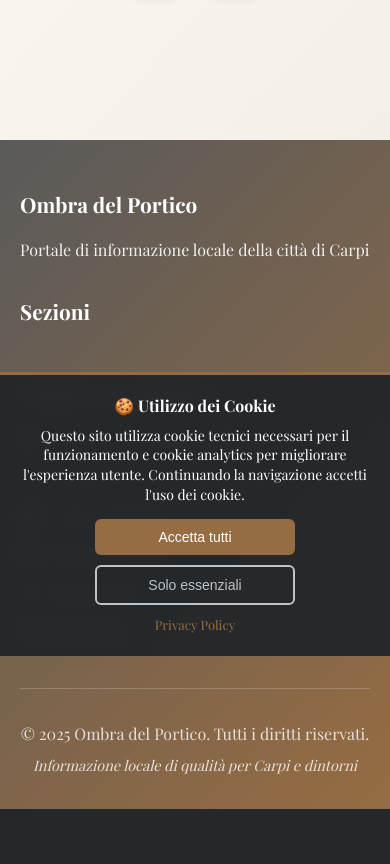
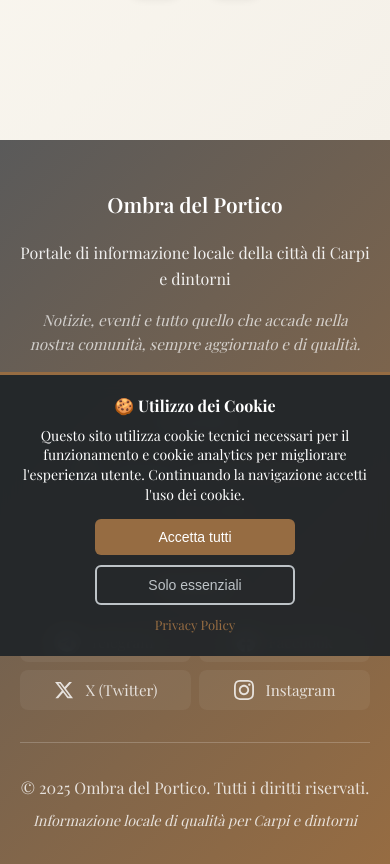
Before and after one commit to DrQuatermass/carpi-news, a Django app: page / in a window 390 px wide. Shown: the part 188-1052 px from the top of the page. Before the commit the page ends 997 px from the top, so only its background shows below. Run offline with Django 5.2, Linux system fonts and the light colour scheme; data that the repository does not hold is empty; some web fonts are replaced.

Commit message:
Reorganize footer layout and fix article grid responsive design
- Remove "Sezioni" section from footer as requested
- Restructure footer with 3 main sections: About, Contacts, Social
- Modernize social links with card-style design and brand colors
- Fix article grid layout issue that was forcing single column on desktop
- Improve responsive design for both footer and article grid
- Add proper mobile layout with centered alignment and 2x2 social grid

🤖 Generated with [Claude Code](https://claude.ai/code)

Co-Authored-By: Claude <noreply@anthropic.com>

```diff
--- a/carpi_news/home/static/home/css/style.css
+++ b/carpi_news/home/static/home/css/style.css
@@ -661,69 +661,107 @@ main {
 footer {
     background: linear-gradient(135deg, #5A5A5A 0%, #966C42 100%);
     color: white;
-    text-align: center;
     padding: 3rem 0 1.5rem;
     margin-top: 4rem;
 }
 
 .footer-content {
     display: grid;
-    grid-template-columns: repeat(auto-fit, minmax(250px, 1fr));
-    gap: 2rem;
+    grid-template-columns: 2fr 1fr 1fr;
+    gap: 3rem;
     margin-bottom: 2rem;
     text-align: left;
 }
 
 .footer-section h3 {
-    margin-bottom: 1rem;
+    margin-bottom: 1.2rem;
     font-size: 1.3rem;
     color: white;
+    font-weight: 600;
 }
 
-.footer-section p {
+.footer-about p {
     color: rgba(255, 255, 255, 0.9);
     line-height: 1.6;
+    margin-bottom: 1rem;
 }
 
-.footer-links {
-    display: flex;
-    flex-direction: column;
-    gap: 0.5rem;
+.footer-description {
+    color: rgba(255, 255, 255, 0.7) !important;
+    font-size: 0.95rem;
+    font-style: italic;
 }
 
-.footer-section a {
-    color: rgba(255, 255, 255, 0.8);
-    text-decoration: none;
-    transition: all 0.3s ease;
-    display: inline-block;
-}
-
-.footer-section a:hover {
-    color: white;
-    transform: translateX(5px);
-}
-
+/* Contact Section */
 .contact-item {
     display: flex;
     align-items: center;
-    gap: 10px;
-    margin-bottom: 0.8rem;
+    gap: 12px;
+    margin-bottom: 1rem;
     color: rgba(255, 255, 255, 0.9);
 }
 
 .contact-item svg {
     flex-shrink: 0;
+    opacity: 0.8;
 }
 
 .contact-item a {
     color: rgba(255, 255, 255, 0.8);
     text-decoration: none;
-    transition: color 0.3s ease;
+    transition: all 0.3s ease;
+    font-size: 0.95rem;
 }
 
 .contact-item a:hover {
     color: white;
-    transform: none;
+    transform: translateX(3px);
+}
+
+/* Social Links Section */
+.social-links {
+    display: flex;
+    flex-direction: column;
+    gap: 0.8rem;
+}
+
+.social-link {
+    display: flex;
+    align-items: center;
+    gap: 12px;
+    color: rgba(255, 255, 255, 0.8);
+    text-decoration: none;
+    padding: 8px 12px;
+    border-radius: 8px;
+    transition: all 0.3s ease;
+    font-size: 0.95rem;
+    background: rgba(255, 255, 255, 0.05);
+}
+
+.social-link:hover {
+    color: white;
+    background: rgba(255, 255, 255, 0.15);
+    transform: translateX(5px);
+}
+
+.social-link svg {
+    flex-shrink: 0;
+}
+
+.social-link.telegram:hover {
+    background: rgba(0, 136, 204, 0.3);
+}
+
+.social-link.facebook:hover {
+    background: rgba(24, 119, 242, 0.3);
+}
+
+.social-link.twitter:hover {
+    background: rgba(29, 161, 242, 0.3);
+}
+
+.social-link.instagram:hover {
+    background: rgba(225, 48, 108, 0.3);
 }
 
 .footer-bottom {
@@ -869,8 +907,47 @@ footer {
         display: none;
     }
 
-    .hero h1 {
-        font-size: 2.5rem;
+    /* Footer responsive */
+    .footer-content {
+        grid-template-columns: 1fr;
+        gap: 2rem;
+        text-align: center;
+    }
+
+    .footer-about {
+        order: 1;
+    }
+
+    .footer-contacts {
+        order: 2;
+    }
+
+    .footer-social {
+        order: 3;
+    }
+
+    .social-links {
+        flex-direction: row;
+        flex-wrap: wrap;
+        justify-content: center;
+        gap: 0.5rem;
+    }
+
+    .social-link {
+        flex: 1 1 calc(50% - 0.25rem);
+        min-width: 120px;
+        justify-content: center;
+        text-align: center;
+    }
+
+    .contact-item {
+        justify-content: center;
+    }
+
+    /* News grid mobile */
+    .news-grid {
+        grid-template-columns: 1fr;
+        gap: 1.5rem;
     }
 
     .nav-arrow {
@@ -893,10 +970,6 @@ footer {
     .pagination-info {
         font-size: 0.85rem;
         padding: 0.5rem 1rem;
-    }
-
-    .news-grid {
-        grid-template-columns: 1fr;
     }
 
     .local-section {
--- a/carpi_news/home/templates/base.html
+++ b/carpi_news/home/templates/base.html
@@ -60,55 +60,53 @@
     <footer>
         <div class="container">
             <div class="footer-content">
-                <div class="footer-section">
+                <div class="footer-section footer-about">
                     <h3>Ombra del Portico</h3>
-                    <p>Portale di informazione locale della città di Carpi</p>
+                    <p>Portale di informazione locale della città di Carpi e dintorni</p>
+                    <p class="footer-description">Notizie, eventi e tutto quello che accade nella nostra comunità, sempre aggiornato e di qualità.</p>
                 </div>
-                <div class="footer-section">
-                    <h3>Sezioni</h3>
-                    <div class="footer-links">
-                        {% for categoria in categorie_disponibili %}
-                        <a href="{% url 'home' %}?categoria={{ categoria|urlencode }}">{{ categoria }}</a>
-                        {% endfor %}
-                    </div>
-                </div>
-                <div class="footer-section">
-                    <h3>Seguici e Contattaci</h3>
+                <div class="footer-section footer-contacts">
+                    <h3>Contatti</h3>
                     <div class="contact-item">
-                        <svg width="16" height="16" viewBox="0 0 24 24" fill="currentColor">
+                        <svg width="18" height="18" viewBox="0 0 24 24" fill="currentColor">
                             <path d="M20 4H4c-1.1 0-1.99.9-1.99 2L2 18c0 1.1.9 2 2 2h16c1.1 0 2-.9 2-2V6c0-1.1-.9-2-2-2zm0 4l-8 5-8-5V6l8 5 8-5v2z"/>
                         </svg>
                         <a href="mailto:redazione@ombradelportico.it">redazione@ombradelportico.it</a>
                     </div>
                     <div class="contact-item">
-                        <svg width="16" height="16" viewBox="0 0 24 24" fill="currentColor">
+                        <svg width="18" height="18" viewBox="0 0 24 24" fill="currentColor">
                             <path d="M6.62 10.79c1.44 2.83 3.76 5.14 6.59 6.59l2.2-2.2c.27-.27.67-.36 1.02-.24 1.12.37 2.33.57 3.57.57.55 0 1 .45 1 1V20c0 .55-.45 1-1 1-9.39 0-17-7.61-17-17 0-.55.45-1 1-1h3.5c.55 0 1 .45 1 1 0 1.25.2 2.45.57 3.57.11.35.03.74-.25 1.02l-2.2 2.2z"/>
                         </svg>
                         <a href="tel:+393463332864">346 333 28 64</a>
                     </div>
-                    <div class="contact-item">
-                        <svg width="16" height="16" viewBox="0 0 24 24" fill="currentColor">
+                </div>
+                <div class="footer-section footer-social">
+                    <h3>Seguici</h3>
+                    <div class="social-links">
+                        <a href="https://t.me/ombradelportico" target="_blank" rel="noopener" class="social-link telegram">
+                            <svg width="20" height="20" viewBox="0 0 24 24" fill="currentColor">
                                 <path d="M11.944 0A12 12 0 0 0 0 12a12 12 0 0 0 12 12 12 12 0 0 0 12-12A12 12 0 0 0 12 0a12 12 0 0 0-.056 0zm4.962 7.224c.1-.002.321.023.465.14a.506.506 0 0 1 .171.325c.016.093.036.306.02.472-.18 1.898-.962 6.502-1.36 8.627-.168.9-.499 1.201-.820 1.23-.696.065-1.225-.46-1.9-.902-1.056-.693-1.653-1.124-2.678-1.8-1.185-.78-.417-1.21.258-1.91.177-.184 3.247-2.977 3.307-3.23.007-.032.014-.15-.056-.212s-.174-.041-.249-.024c-.106.024-1.793 1.14-5.061 3.345-.48.33-.913.49-1.302.48-.428-.008-1.252-.241-1.865-.44-.752-.245-1.349-.374-1.297-.789.027-.216.325-.437.893-.663 3.498-1.524 5.83-2.529 6.998-3.014 3.332-1.386 4.025-1.627 4.476-1.635z"/>
                             </svg>
-                        <a href="https://t.me/ombradelportico" target="_blank" rel="noopener">Canale Telegram</a>
-                    </div>
-                    <div class="contact-item">
-                        <svg width="16" height="16" viewBox="0 0 24 24" fill="currentColor">
+                            <span>Telegram</span>
+                        </a>
+                        <a href="https://www.facebook.com/profile.php?id=61580488251783" target="_blank" rel="noopener" class="social-link facebook">
+                            <svg width="20" height="20" viewBox="0 0 24 24" fill="currentColor">
                                 <path d="M24 12.073c0-6.627-5.373-12-12-12s-12 5.373-12 12c0 5.99 4.388 10.954 10.125 11.854v-8.385H7.078v-3.47h3.047V9.43c0-3.007 1.792-4.669 4.533-4.669 1.312 0 2.686.235 2.686.235v2.953H15.83c-1.491 0-1.956.925-1.956 1.874v2.25h3.328l-.532 3.47h-2.796v8.385C19.612 23.027 24 18.062 24 12.073z"/>
                             </svg>
-                        <a href="https://www.facebook.com/profile.php?id=61580488251783" target="_blank" rel="noopener">Pagina Facebook</a>
-                    </div>
-                    <div class="contact-item">
-                        <svg width="16" height="16" viewBox="0 0 24 24" fill="currentColor">
+                            <span>Facebook</span>
+                        </a>
+                        <a href="https://x.com/ombradelportico" target="_blank" rel="noopener" class="social-link twitter">
+                            <svg width="20" height="20" viewBox="0 0 24 24" fill="currentColor">
                                 <path d="M18.244 2.25h3.308l-7.227 8.26 8.502 11.24H16.17l-5.214-6.817L4.99 21.75H1.68l7.73-8.835L1.254 2.25H8.08l4.713 6.231zm-1.161 17.52h1.833L7.084 4.126H5.117z"/>
                             </svg>
-                        <a href="https://x.com/ombradelportico" target="_blank" rel="noopener">Seguici su X</a>
-                    </div>
-                    <div class="contact-item">
-                        <svg width="16" height="16" viewBox="0 0 24 24" fill="currentColor">
+                            <span>X (Twitter)</span>
+                        </a>
+                        <a href="https://www.instagram.com/ombra_del_portico/" target="_blank" rel="noopener" class="social-link instagram">
+                            <svg width="20" height="20" viewBox="0 0 24 24" fill="currentColor">
                                 <path d="M12 2.163c3.204 0 3.584.012 4.85.07 3.252.148 4.771 1.691 4.919 4.919.058 1.265.069 1.645.069 4.849 0 3.205-.012 3.584-.069 4.849-.149 3.225-1.664 4.771-4.919 4.919-1.266.058-1.644.07-4.85.07-3.204 0-3.584-.012-4.849-.07-3.26-.149-4.771-1.699-4.919-4.92-.058-1.265-.07-1.644-.07-4.849 0-3.204.013-3.583.07-4.849.149-3.227 1.664-4.771 4.919-4.919 1.266-.057 1.645-.069 4.849-.069zm0-2.163c-3.259 0-3.667.014-4.947.072-4.358.2-6.78 2.618-6.98 6.98-.059 1.281-.073 1.689-.073 4.948 0 3.259.014 3.668.072 4.948.2 4.358 2.618 6.78 6.98 6.98 1.281.058 1.689.072 4.948.072 3.259 0 3.668-.014 4.948-.072 4.354-.2 6.782-2.618 6.979-6.98.059-1.28.073-1.689.073-4.948 0-3.259-.014-3.667-.072-4.947-.196-4.354-2.617-6.78-6.979-6.98-1.281-.059-1.69-.073-4.949-.073zm0 5.838c-3.403 0-6.162 2.759-6.162 6.162s2.759 6.163 6.162 6.163 6.162-2.759 6.162-6.163c0-3.403-2.759-6.162-6.162-6.162zm0 10.162c-2.209 0-4-1.79-4-4 0-2.209 1.791-4 4-4s4 1.791 4 4c0 2.21-1.791 4-4 4zm6.406-11.845c-.796 0-1.441.645-1.441 1.44s.645 1.44 1.441 1.44c.795 0 1.439-.645 1.439-1.44s-.644-1.44-1.439-1.44z"/>
                             </svg>
-                        <a href="https://www.instagram.com/ombra_del_portico/" target="_blank" rel="noopener">Instagram</a>
+                            <span>Instagram</span>
+                        </a>
                     </div>
                 </div>
             </div>
```
Lines whose indentation alone changed are shown as unchanged.
